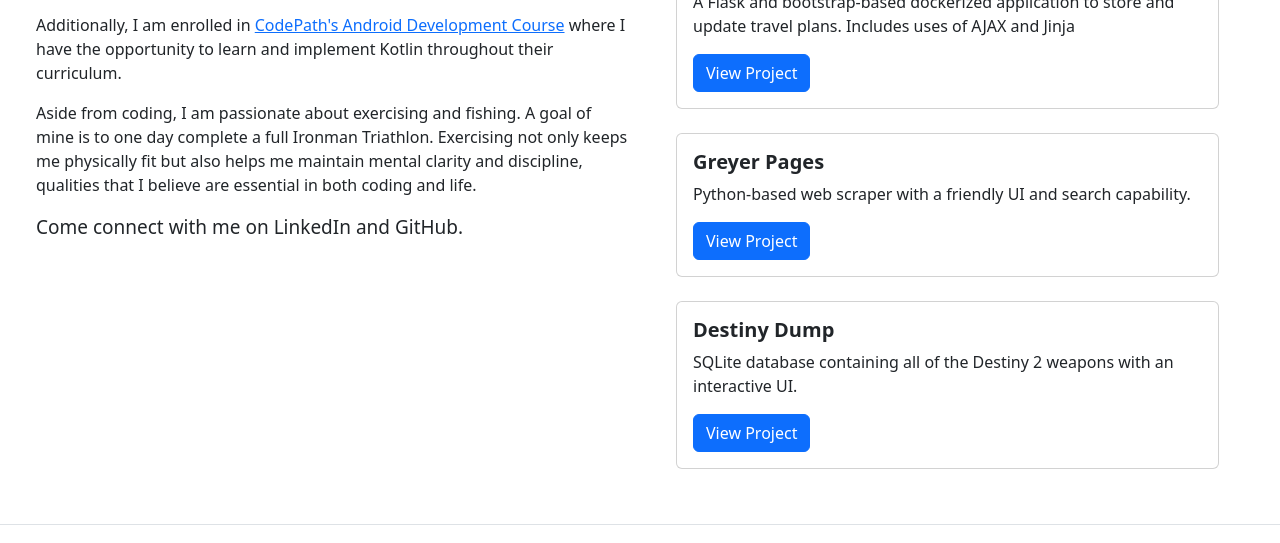
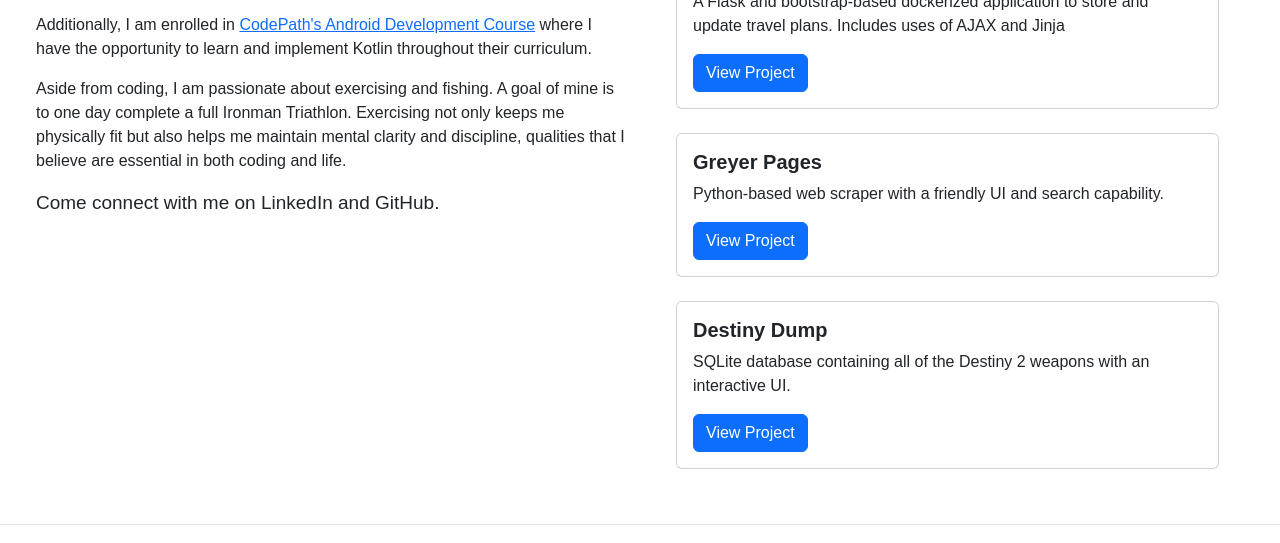
Before and after one commit to Tylermui/Tyler.Mui, a plain HTML site: page index.html in a window 1280 px wide. Shown: the part 163-706 px from the top of the page. Drawn offline with nearby package versions, Linux system fonts and the light colour scheme.

Commit message:
update resume

```diff
--- a/index.html
+++ b/index.html
@@ -4,6 +4,7 @@
 <head>
   <title>Tyler Mui's Portfolio</title>
   <meta charset="UTF-8">
+  <link rel="icon" type="image/png" href="path-to-favicon">
   <meta name="viewport" content="width=device-width, initial-scale=1.0">
 
   <!-- Bootstrap CSS -->
--- a/styles/styles.css
+++ b/styles/styles.css
@@ -2,7 +2,6 @@
     margin-right: 10px;
 }
 
-.contain
 body{
     font-family:Arial, Helvetica, sans-serif;
 }
```
Also changed, not shown: images/headshot-2023-no-bg.jpg (deleted), 1 other file.
